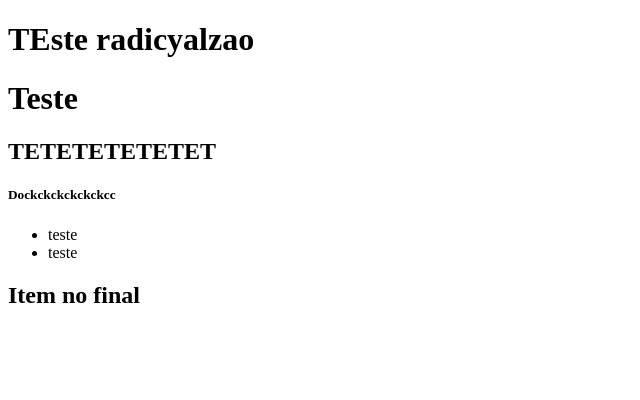
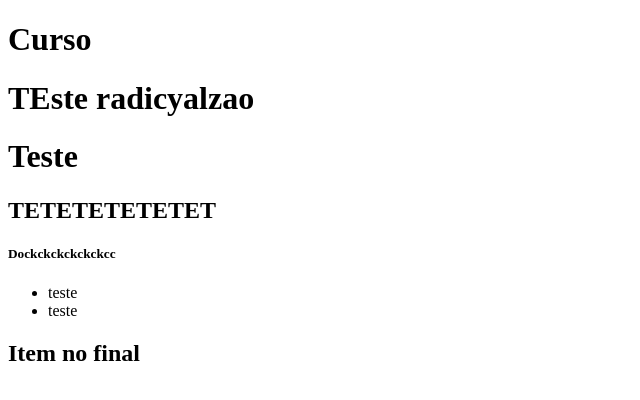
Before and after one commit to Lyandra9/Teste_GIT, a plain HTML site: page index.html in a window 1280 px wide. Shown: the whole page, without its empty margins (0-640 px from the left). Drawn offline with Linux system fonts and the light colour scheme.

Commit message:
Curso com letra maiúscula

```diff
--- a/index.html
+++ b/index.html
@@ -8,6 +8,7 @@
   </head>
   <body>
     <div>
+      <h1>Curso</h1>
       <h1>TEste radicyalzao</h1>
       <h1>Teste</h1>
       <h2>TETETETETETET</h2>
```
